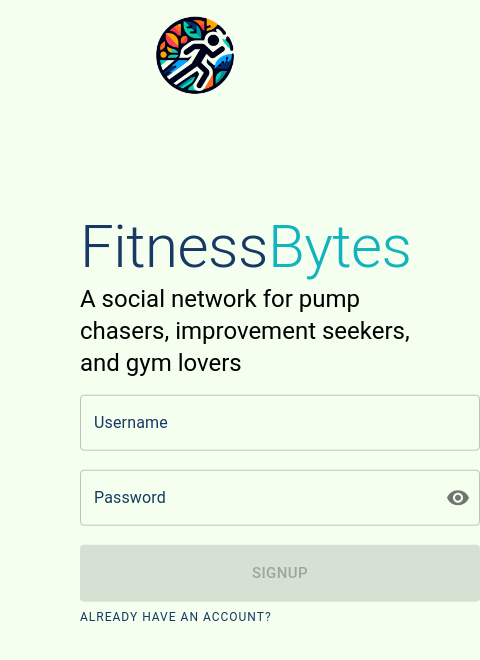
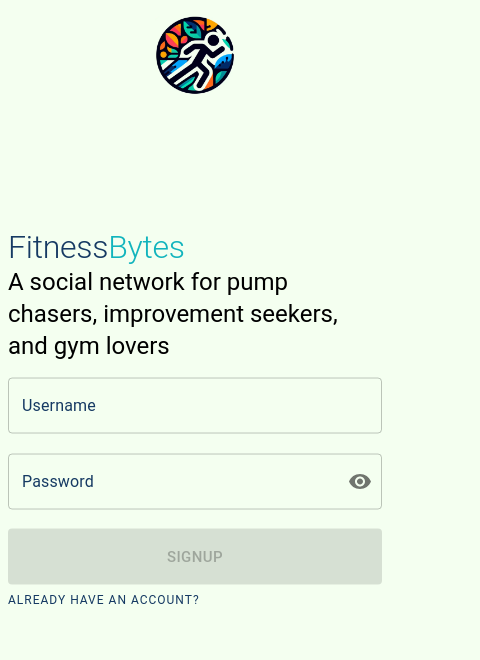
Before and after one commit to PaciorekJ/FitnessBytes, a React (Vite) app in the folder fitness-bytes-frontend/: page /signup in a window 390 px wide. Shown: the top 660 px of the page, 480 px wide, since content can reach past the window. Built offline with nearby package versions, Linux system fonts and the light colour scheme.

Commit message:
Added Responsiveness to mobile and desktop for welcome, signup and login

```diff
--- a/fitness-bytes-frontend/src/components/LoginForm/LoginForm.tsx
+++ b/fitness-bytes-frontend/src/components/LoginForm/LoginForm.tsx
@@ -20,11 +20,7 @@ const LoginForm = () => {
 	const [failedLogin, setFailedLogin] = useState(false);
 	const [, setCookie] = useCookies(["token"]);
 
-	const {
-		register,
-		handleSubmit,
-		formState: { isDirty, isValid },
-	} = useForm<FormData>();
+	const { register, handleSubmit } = useForm<FormData>();
 
 	const navigator = useNavigate();
 
@@ -82,7 +78,11 @@ const LoginForm = () => {
 					type="submit">
 					Log In
 				</Button>
-				<Link href="/signup" variant="overline" underline="hover">
+				<Link
+					display="inline"
+					href="/signup"
+					variant="overline"
+					underline="hover">
 					Don't have an account yet?
 				</Link>
 			</Stack>
--- a/fitness-bytes-frontend/src/components/LogoName.tsx
+++ b/fitness-bytes-frontend/src/components/LogoName.tsx
@@ -4,17 +4,25 @@ interface Props {
 	center?: boolean;
 }
 
+const fontSizes = {
+	xs: "2rem",
+	sm: "3rem",
+	md: "4rem",
+};
+
 const LogoName = ({ center = false }: Props) => {
 	const theme = useTheme();
 	return (
 		<Box textAlign={center ? "center" : "initial"}>
 			<Typography
+				fontSize={{ ...fontSizes }}
 				variant="h2"
 				color={theme.palette.primary.main}
 				display={"inline"}>
 				Fitness
 			</Typography>
 			<Typography
+				fontSize={{ ...fontSizes }}
 				variant="h2"
 				color={theme.palette.secondary.main}
 				display={"inline"}>
--- a/fitness-bytes-frontend/src/pages/Feed.tsx
+++ b/fitness-bytes-frontend/src/pages/Feed.tsx
@@ -1,4 +1,3 @@
-import React from "react";
 
 const Feed = () => {
 	return <div>Feed</div>;
--- a/fitness-bytes-frontend/src/pages/Login.tsx
+++ b/fitness-bytes-frontend/src/pages/Login.tsx
@@ -1,19 +1,20 @@
-import { Grid, Stack, Typography } from "@mui/material";
+import { Grid, Typography } from "@mui/material";
 import LoginForm from "../components/LoginForm/LoginForm";
 import LogoName from "../components/LogoName";
 const Login = () => {
 	return (
 		<Grid
 			minHeight={"min-content"}
-			width={{ xs: "inherit", xl: "50%" }}
+			width={{ xs: "90%", sm: "80%", md: "70%", lg: "50%" }}
 			container
 			columns={1}
 			margin={"auto"}
 			gap={4}
-			padding={10}>
+			paddingTop={{ xs: "200px" }}
+			padding={{ xs: 2, md: 10 }}>
 			<Grid item xs xl>
 				<LogoName />
-				<Typography variant="h5" component="h2" gutterBottom>
+				<Typography variant={"h5"} marginBottom={2} component="h2">
 					Go find the community that's fit for you. Development happens bit by
 					bit!
 				</Typography>
--- a/fitness-bytes-frontend/src/pages/Signup.tsx
+++ b/fitness-bytes-frontend/src/pages/Signup.tsx
@@ -5,18 +5,32 @@ import SignupForm from "../components/SignupForm/SignupForm";
 const Signup = () => {
 	return (
 		<Grid
-			minHeight={"min-content"}
+			minHeight="min-content"
+			width="100vw"
 			container
+			columns={{ xs: 1, md: 2 }}
 			gap={2}
-			margin={"auto"}
-			padding={10}>
-			<Grid item xs lg minWidth={"350px"}>
+			paddingTop={{ xs: "200px" }}
+			padding={{ xs: 1, md: 5, lg: 10 }}>
+			<Grid
+				item
+				maxWidth="400px"
+				sx={{
+					width: "100%",
+					margin: "auto",
+				}}>
 				<LogoName />
 				<Typography variant="h5" component="h2">
 					A social network for pump chasers, improvement seekers, and gym lovers
 				</Typography>
 			</Grid>
-			<Grid item xs lg minWidth={"400px"}>
+			<Grid
+				item
+				maxWidth="400px"
+				sx={{
+					width: "100%",
+					margin: "auto",
+				}}>
 				<SignupForm />
 			</Grid>
 		</Grid>
--- a/fitness-bytes-frontend/src/pages/Welcome.tsx
+++ b/fitness-bytes-frontend/src/pages/Welcome.tsx
@@ -3,7 +3,7 @@ import LogoName from "../components/LogoName";
 
 const Welcome = () => {
 	return (
-		<Stack gap={2} margin={"auto"}>
+		<Stack gap={2} margin={"auto"} padding={2}>
 			<LogoName center />
 			<Typography textAlign={"center"} variant={"h3"} fontSize={24}>
 				A Community that's fit for you! Here to help bit by bit
```
